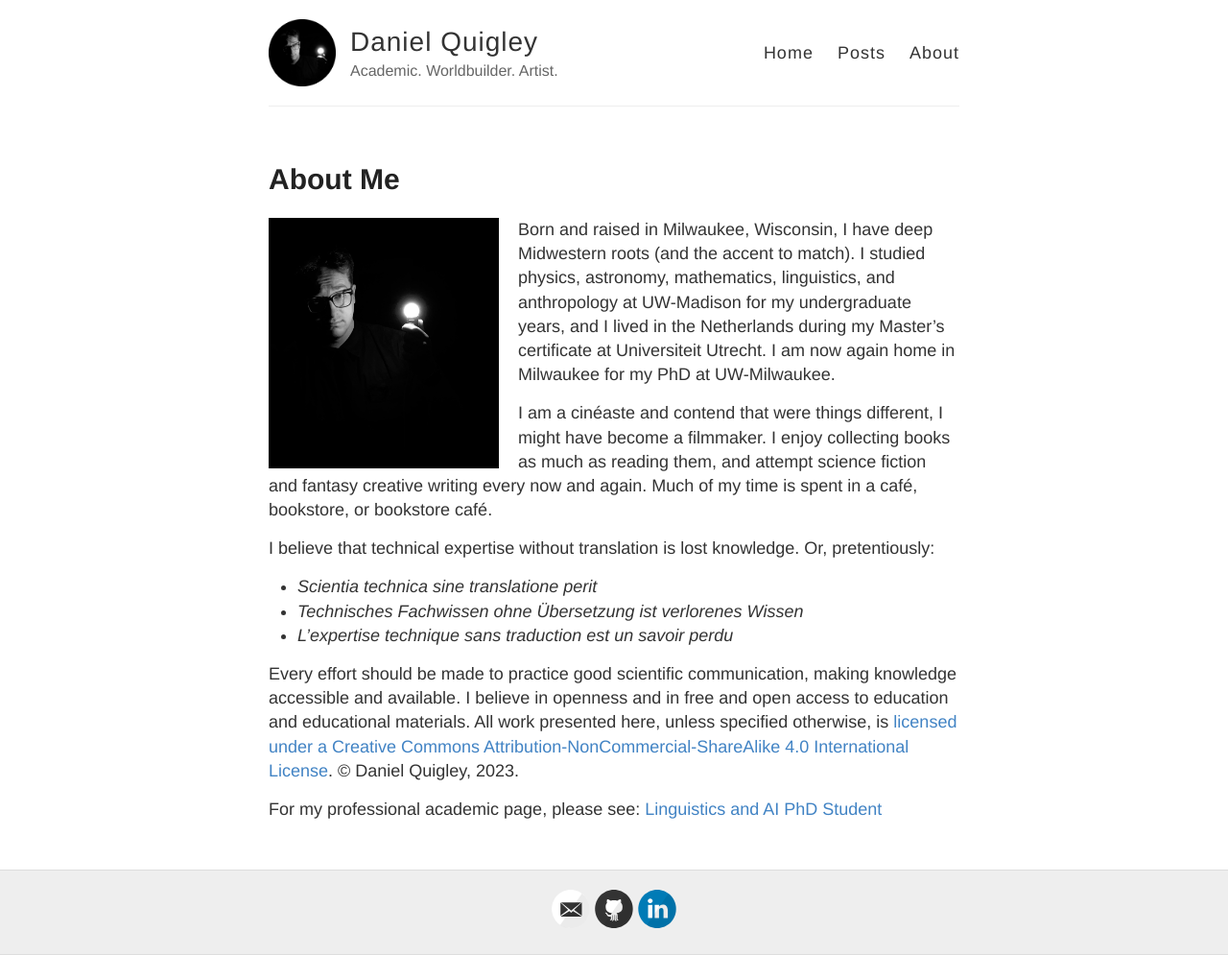
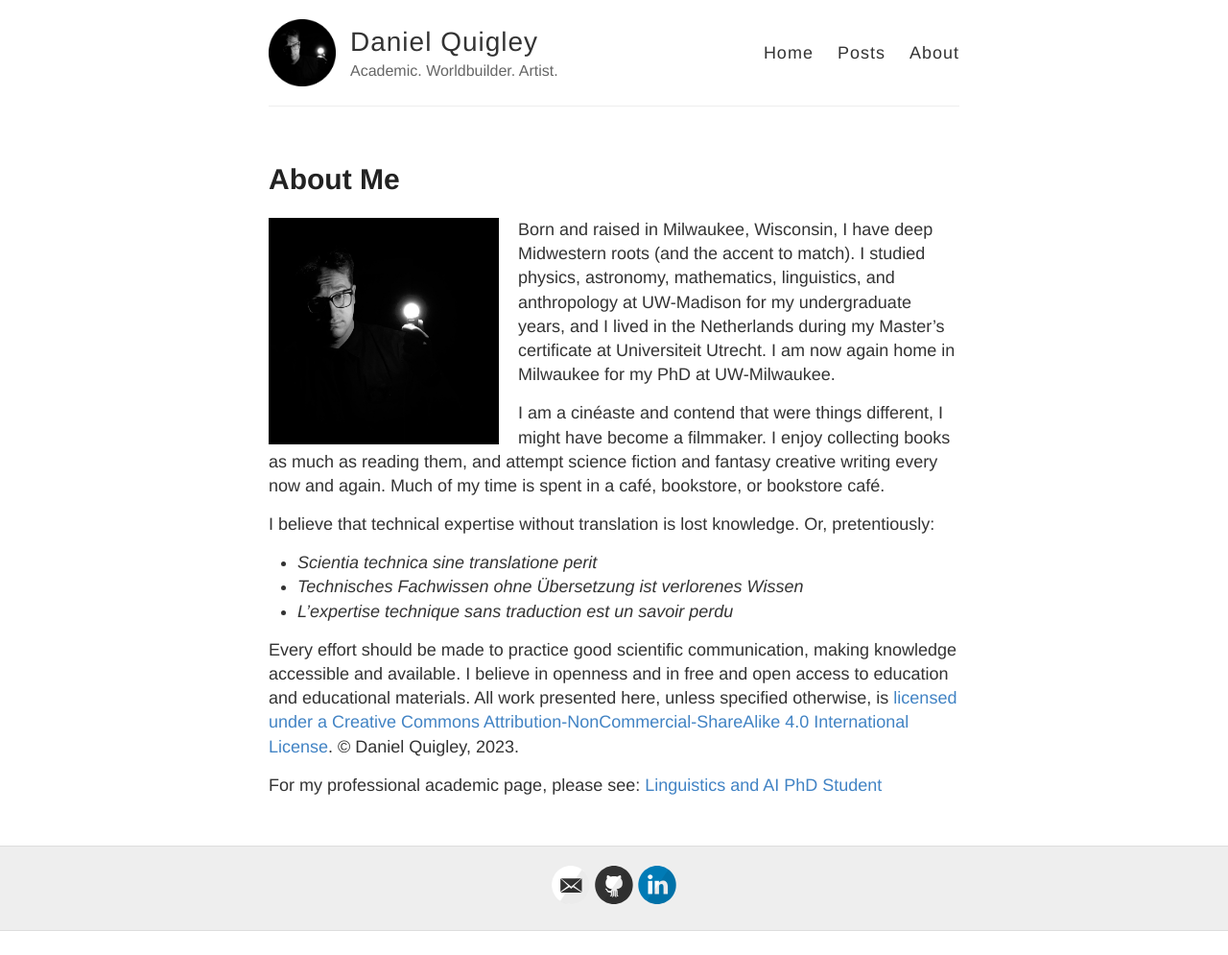
Before and after one commit to deltaquebec/dquigley.art, a Jekyll site: the page built from about.md, in a window 1280 px wide. Shown: the whole page at 96% size. Built offline with Jekyll 4.4.1, drawn with Linux system fonts in a browser that asks for light colours; after the commit the page ends 970 px from its top, so only the background shows below that.

Commit message:
Update about.md

```diff
--- a/about.md
+++ b/about.md
@@ -4,7 +4,7 @@ title: About Me
 permalink: /about/
 ---
 
-<img src="/images/quigley_daniel_one_light_3.jpg" alt="Profile Picture" style="float: left; margin-right: 20px; width: 240px;">
+<img src="/images/quigley_daniel_one_light_3_crop.jpg" alt="Profile Picture" style="float: left; margin-right: 20px; width: 240px;">
 
 Born and raised in Milwaukee, Wisconsin, I have deep Midwestern roots (and the accent to match). I studied physics, astronomy, mathematics, linguistics, and anthropology at UW-Madison for my undergraduate years, and I lived in the Netherlands during my Master's certificate at Universiteit Utrecht. I am now again home in Milwaukee for my PhD at UW-Milwaukee.
 
```
